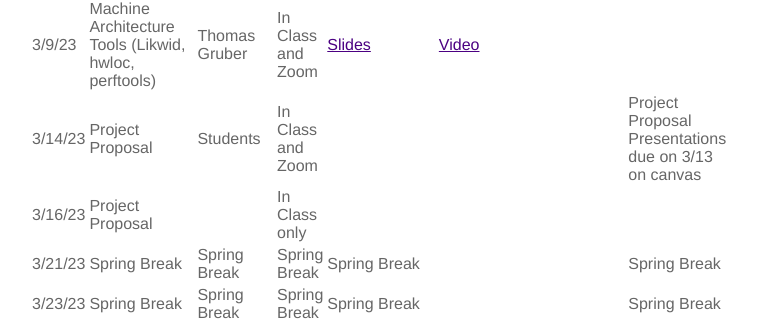
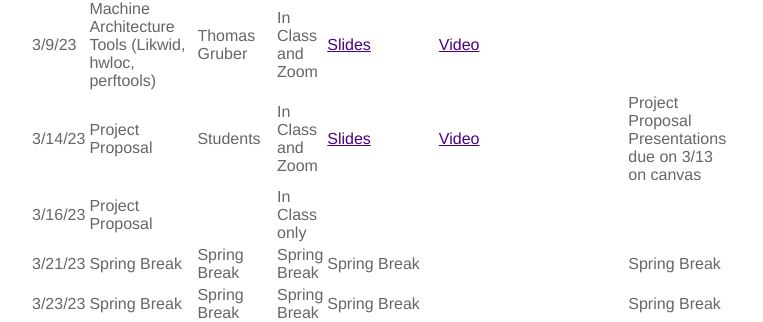
Before and after one commit to ramkikannan/ramkikannan.github.io, a Jekyll site: the page built from teaching.md, in a window 1280 px wide and 900 px high, scrolled down 5589 px. Shown: the part 130-452 px from the top of the window, without its empty margins (331-1094 px from the left). Built offline with Jekyll 4.4.1, drawn with Linux system fonts in a browser that asks for light colours; a style sheet for code colours, icons or effects is not loaded.

Commit message:
added project proposal presentation

```diff
--- a/teaching.md
+++ b/teaching.md
@@ -182,7 +182,7 @@ Login regularly to complete your work, so that you do not have to spend a lot of
 | 3/2/23  | Midterm                                                 |                   | In Class only     |              |                |                                                                                      |
 | 3/7/23  | HPC Future                                              | Doug Kothe        | In class          |              |                |                                                                                      |                                       Assignment 4 Due
 | 3/9/23  | Machine Architecture Tools (Likwid, hwloc, perftools)                                        | Thomas Gruber          | In Class and Zoom | [Slides](6230/slides/2023-03-09_TG_GATech_Lecture_CSE6230.pdf)             | [Video](https://youtu.be/TQ-D9Y-ZH20)               |                                                                                      |
-| 3/14/23 | Project Proposal                                        | Students          | In Class and Zoom |              |                |                                                                                      | Project Proposal Presentations due on 3/13 on canvas
+| 3/14/23 | Project Proposal                                        | Students          | In Class and Zoom |[Slides](6230/slides/day1_314_proposal_presentations.pdf)              | [Video](https://youtu.be/ye7ChGfO67E)                |                                                                                      | Project Proposal Presentations due on 3/13 on canvas
 | 3/16/23 | Project Proposal                              |                   | In Class only     |              |                |                                                                                      |
 | 3/21/23 | Spring Break                                            | Spring Break      | Spring Break      | Spring Break |                |                                                                                      | Spring Break
 | 3/23/23 | Spring Break                                            | Spring Break      | Spring Break      | Spring Break |                |                                                                                      | Spring Break
```
Also changed, not shown: 1 other file.
